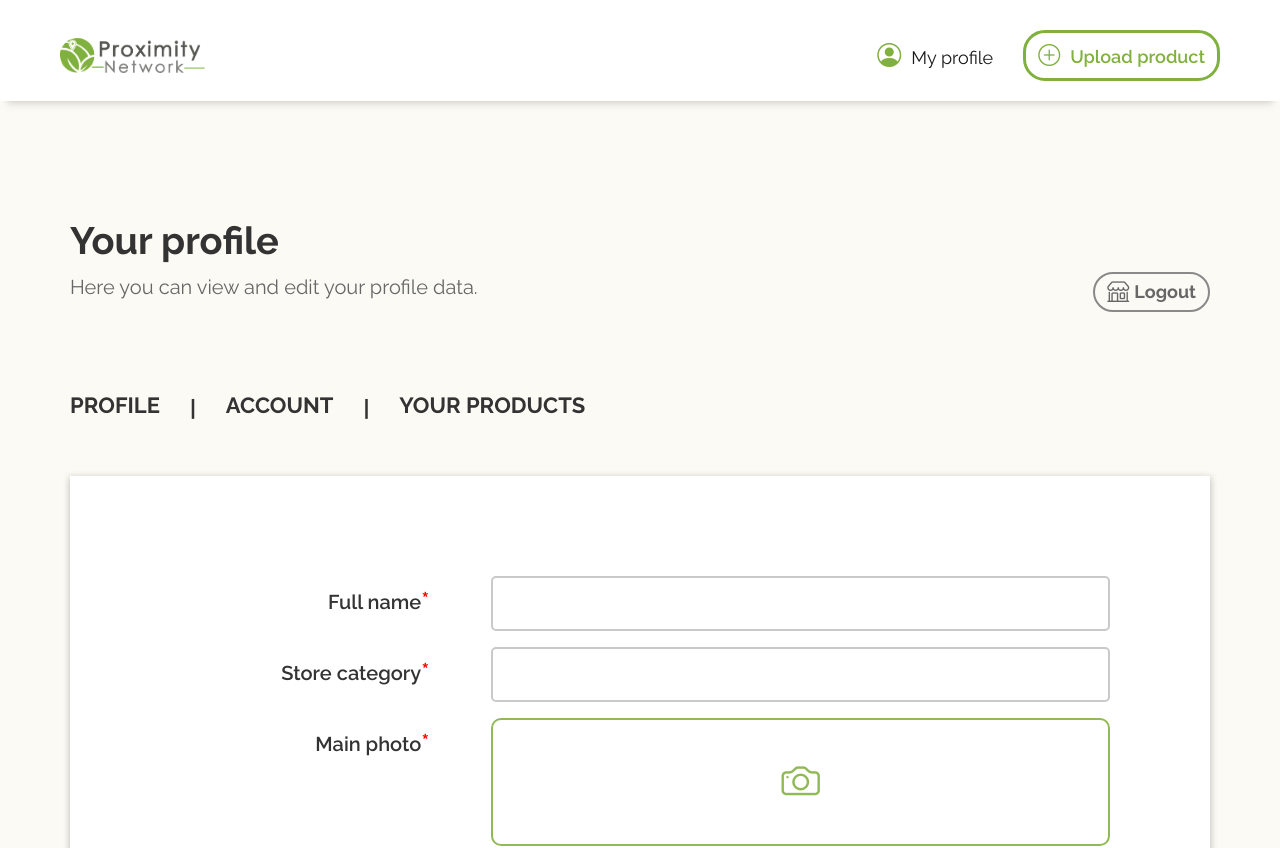
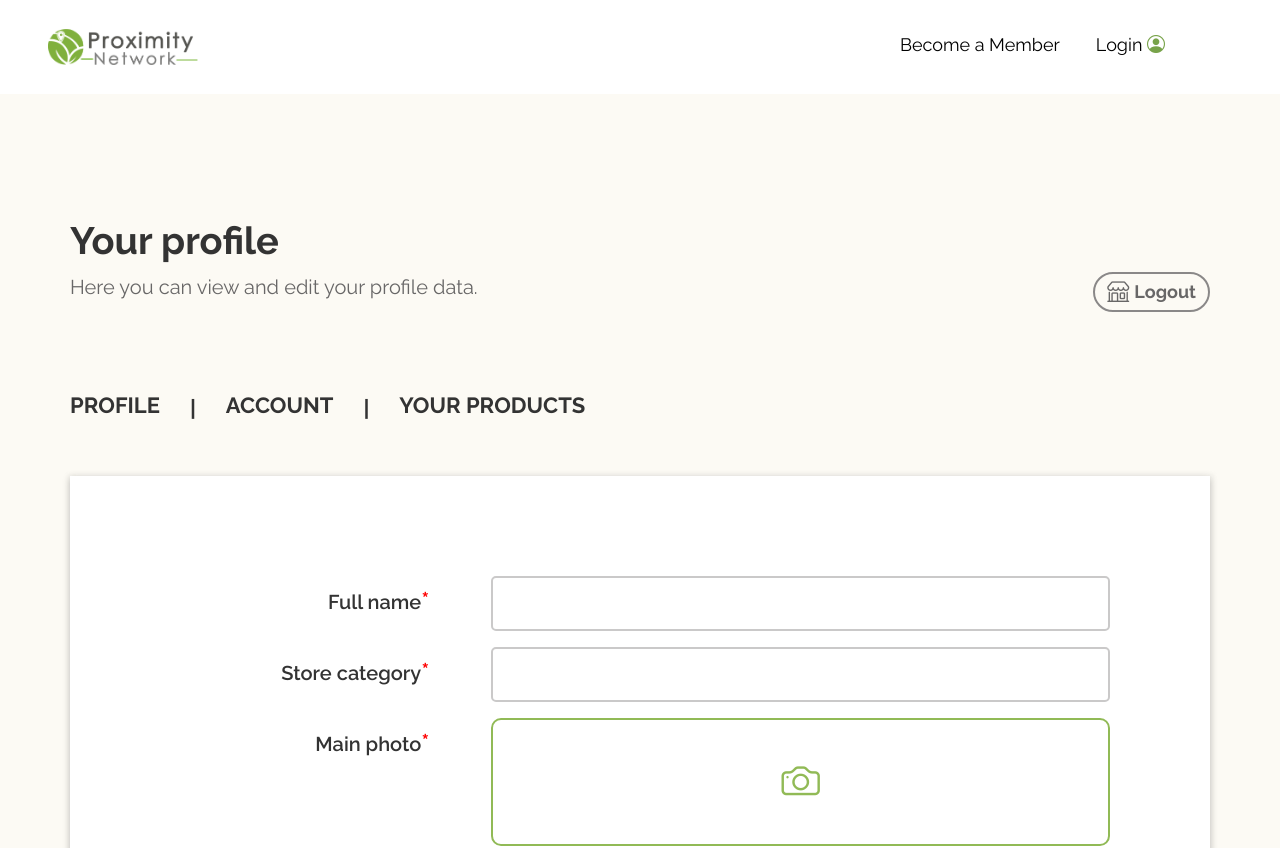
Before and after one commit to mattndross/proximity-network-project, a React (Create React App) app in the folder front-end/: page /profile-user in a window 1280 px wide. Shown: the top 848 px of the page. Built offline with nearby package versions, Linux system fonts and the light colour scheme.

Commit message:
comenta NavBarProfileUser para que muestre Header

```diff
--- a/front-end/src/pages/ProfileUserStore/index.js
+++ b/front-end/src/pages/ProfileUserStore/index.js
@@ -8,7 +8,7 @@ const ProfileUserStore = () => {
     return (
         <>
             <div className="margin-profile-user">
-                <NavBarProfileUser></NavBarProfileUser>
+                {/* <NavBarProfileUser></NavBarProfileUser> */}
             </div>
             <section id="profilUserHeader">
                 <div className='container px-4 px-lg-0'>
```
